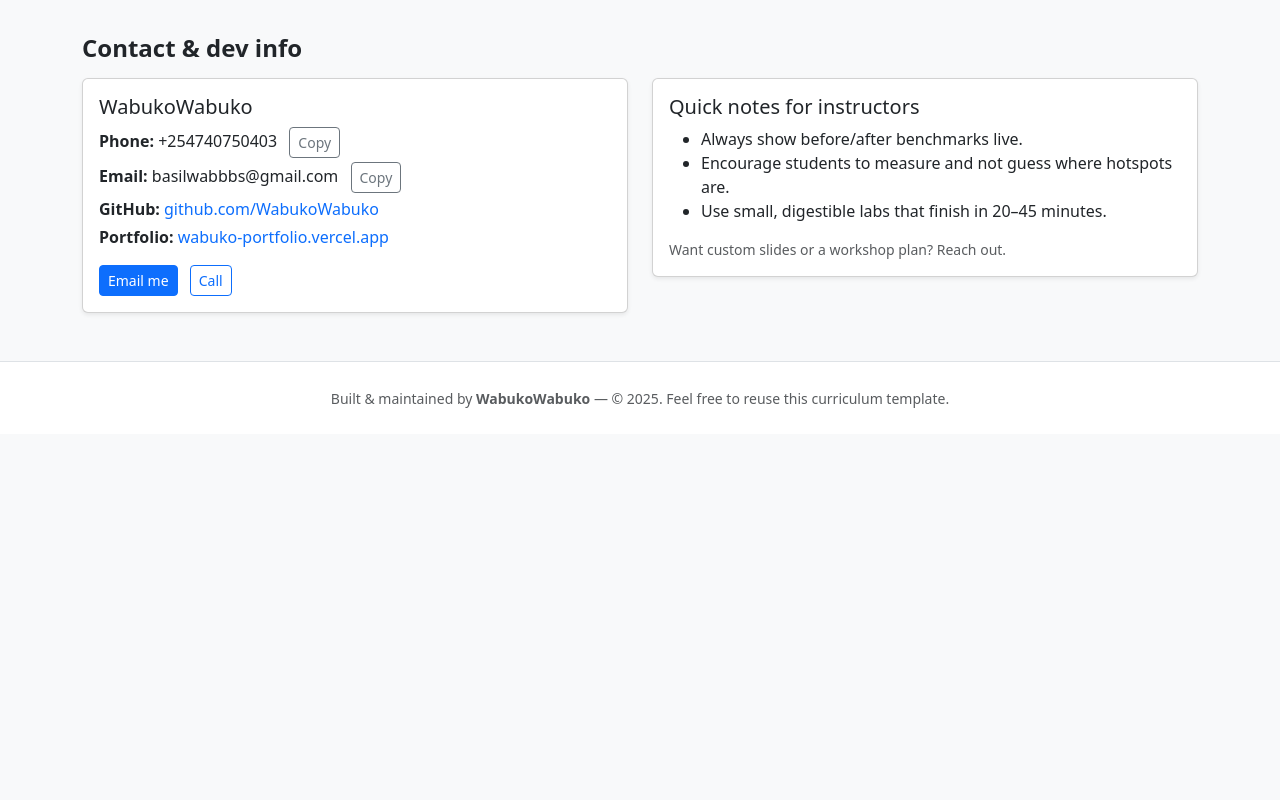
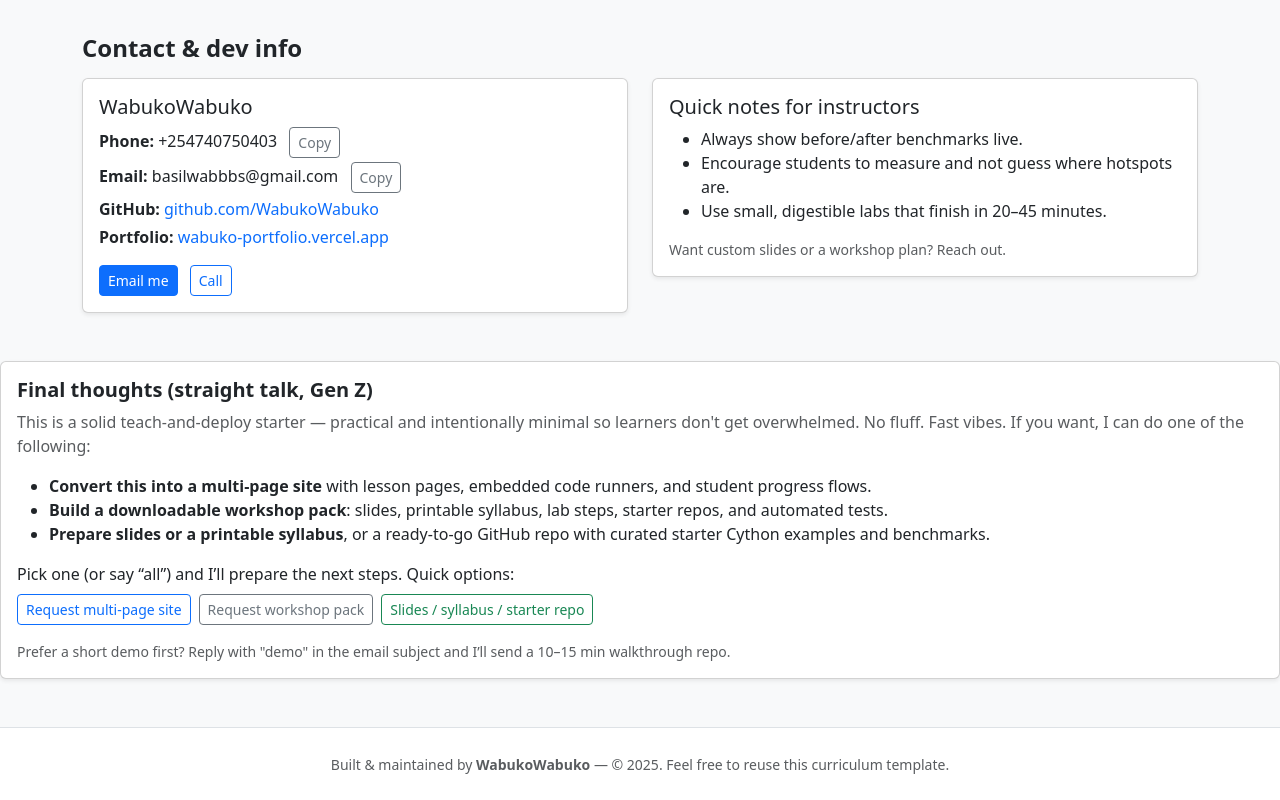
Before and after one commit to WabukoWabuko/Cython-ing, a plain HTML site: page index.html in a window 1280 px wide. Shown: the part 1377-2177 px from the top of the page. Before the commit the page ends 1811 px from the top, so only its background shows below. Drawn offline with nearby package versions, Linux system fonts and the light colour scheme.

Commit message:
add final thoughts section

```diff
--- a/index.html
+++ b/index.html
@@ -390,6 +390,30 @@
       </div>
     </section>
   </main>
+    <!-- FINAL THOUGHTS -->
+    <section id="final-thoughts" class="mb-5">
+      <div class="card shadow-sm">
+        <div class="card-body">
+          <h2 class="h5 fw-bold">Final thoughts (straight talk, Gen Z)</h2>
+          <p class="text-muted">This is a solid teach-and-deploy starter — practical and intentionally minimal so learners don't get overwhelmed. No fluff. Fast vibes. If you want, I can do one of the following:</p>
+
+          <ul>
+            <li><strong>Convert this into a multi-page site</strong> with lesson pages, embedded code runners, and student progress flows.</li>
+            <li><strong>Build a downloadable workshop pack</strong>: slides, printable syllabus, lab steps, starter repos, and automated tests.</li>
+            <li><strong>Prepare slides or a printable syllabus</strong>, or a ready-to-go GitHub repo with curated starter Cython examples and benchmarks.</li>
+          </ul>
+
+          <p class="mb-1">Pick one (or say “all”) and I’ll prepare the next steps. Quick options:</p>
+          <div class="d-flex gap-2 mt-2">
+            <a class="btn btn-outline-primary btn-sm" href="mailto:basilwabbbs@gmail.com?subject=Cython%20help%20-%20multi-page%20site">Request multi-page site</a>
+            <a class="btn btn-outline-secondary btn-sm" href="mailto:basilwabbbs@gmail.com?subject=Workshop%20pack%20request">Request workshop pack</a>
+            <a class="btn btn-outline-success btn-sm" href="mailto:basilwabbbs@gmail.com?subject=Slides%20or%20syllabus%20request">Slides / syllabus / starter repo</a>
+          </div>
+
+          <p class="text-muted small mt-3 mb-0">Prefer a short demo first? Reply with "demo" in the email subject and I’ll send a 10–15 min walkthrough repo.</p>
+        </div>
+      </div>
+    </section>
 
   <!-- FOOTER -->
   <footer class="py-4 bg-white border-top">
```
